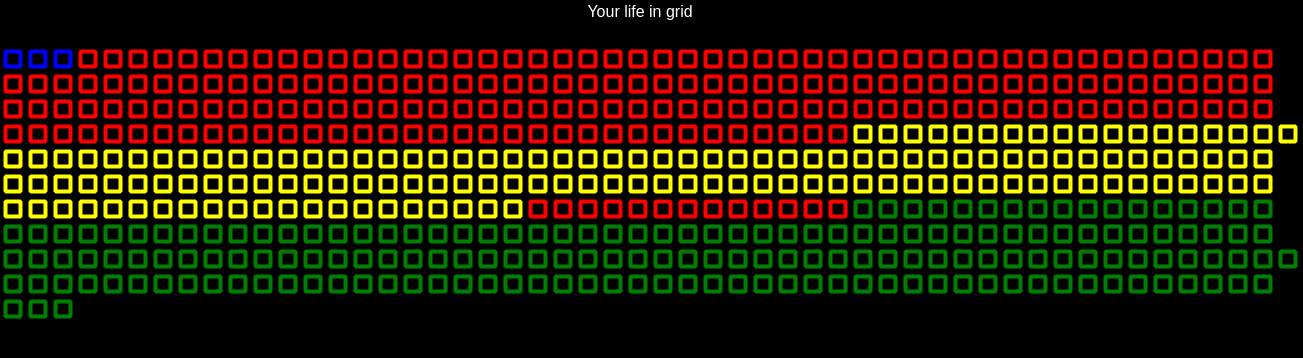
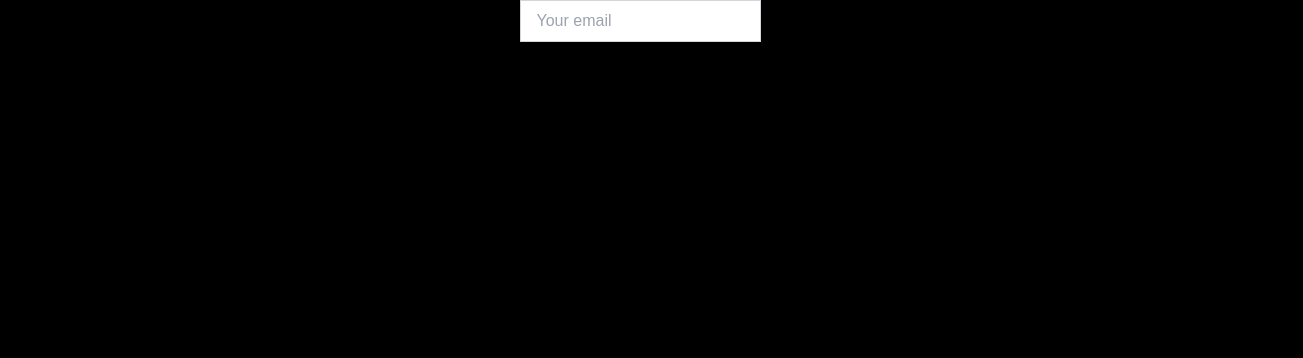
Before and after one commit to guillaume-gomez/life-in-grid, a React (Create React App) app: page /create in a window 1280 px wide. Shown: the top 358 px of the page, 1303 px wide, since content can reach past the window. Built offline with nearby package versions, Linux system fonts and the light colour scheme.

Commit message:
remove dead code + create form component

```diff
--- a/src/App.css
+++ b/src/App.css
@@ -1,38 +1,3 @@
 .App {
   text-align: center;
 }
-
-.App-logo {
-  height: 40vmin;
-  pointer-events: none;
-}
-
-@media (prefers-reduced-motion: no-preference) {
-  .App-logo {
-    animation: App-logo-spin infinite 20s linear;
-  }
-}
-
-.App-header {
-  background-color: #282c34;
-  min-height: 100vh;
-  display: flex;
-  flex-direction: column;
-  align-items: center;
-  justify-content: center;
-  font-size: calc(10px + 2vmin);
-  color: white;
-}
-
-.App-link {
-  color: #61dafb;
-}
-
-@keyframes App-logo-spin {
-  from {
-    transform: rotate(0deg);
-  }
-  to {
-    transform: rotate(360deg);
-  }
-}
--- a/src/App.tsx
+++ b/src/App.tsx
@@ -1,30 +1,21 @@
-import React, { useState } from 'react';
+import React from 'react';
+import { BrowserRouter } from "react-router-dom";
+import { Routes, Route, Link } from "react-router-dom";
+
+import LifeInGridView from "./LifeInGridView";
+import FormView from "./FormView";
 import './App.css';
-import LifeGridCanvas from "./LifeGridCanvas";
 
-const deathAge = 10;
-const periods = [
-  { name: "pre-school", color: "yellow", start: new Date("1995-09-01"), end: new Date("1998-06-01") },
-  { name: "middle-school", color: "green", start: new Date("1998-09-01"), end: new Date("2003-06-01") },
-  { name: "high-school", color: "brown", start: new Date("2003-09-01"), end: new Date("2007-06-01") },
-  { name: "college", color: "purple", start: new Date("2007-09-01"), end: new Date("2010-06-01") },
-  { name: "IT-schools", color: "pink", start: new Date("2010-09-01"), end: new Date("2015-06-01") },
-  { name: "Applidget", color: "#FF09F9", start: new Date("2015-08-01"), end: new Date("2017-11-01") },
-  { name: "Amuse", color: "#F109F9", start: new Date("2017-11-01"), end: new Date("2021-12-15") },
-  { name: "Ecotree", color: "#F10919", start: new Date("2022-01-03"), end: new Date("2022-02-22") },
-]
 
 function App() {
-  // february is 1 for month number.
-  const [birthday] = useState<Date>(new Date(1992, 1, 2));
-  const [forecastDeath] = useState<Date>(new Date(1992 + deathAge, 1, 2));
   return (
     <div className="App">
-      <div id="container">
-      <h1 id="title">Your life in grid</h1>
-      <LifeGridCanvas deathDate={forecastDeath} birthdayDate={birthday} periods={periods} />
-      <footer></footer>
-    </div>
+      <BrowserRouter>
+        <Routes>
+          <Route path="/" element={<LifeInGridView />} />
+          <Route path="create" element={<FormView />} />
+        </Routes>
+      </BrowserRouter>
     </div>
   );
 }
--- /dev/null
+++ b/src/FormView.tsx
@@ -0,0 +1,14 @@
+import React, { useState } from 'react';
+
+function FormView() {
+  return (
+
+<div className=" relative ">
+    <input type="text" id="simple-email" className=" flex-1 appearance-none border border-gray-300 w-full py-2 px-4 bg-white text-gray-700 placeholder-gray-400 shadow-sm text-base focus:outline-none focus:ring-2 focus:ring-purple-600 focus:border-transparent" placeholder="Your email"/>
+    </div>
+
+
+  );
+}
+
+export default FormView;
```
